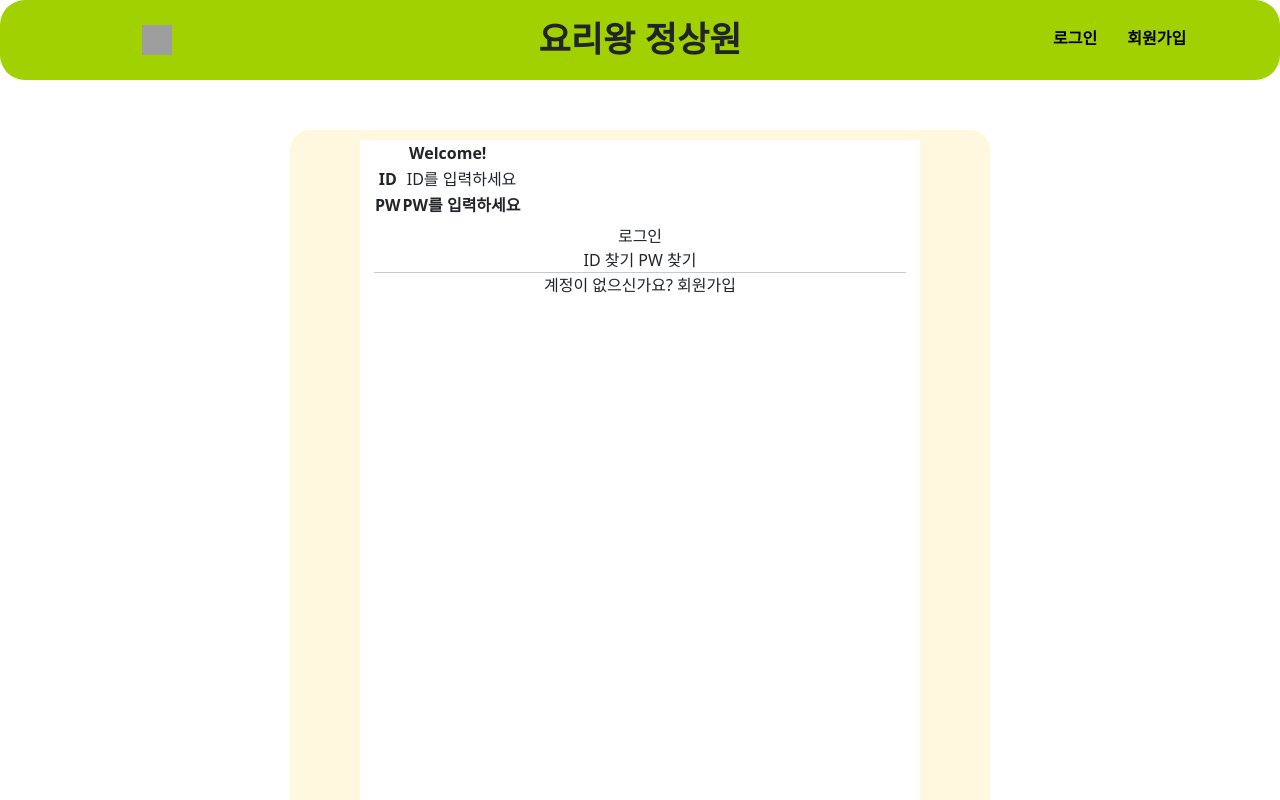
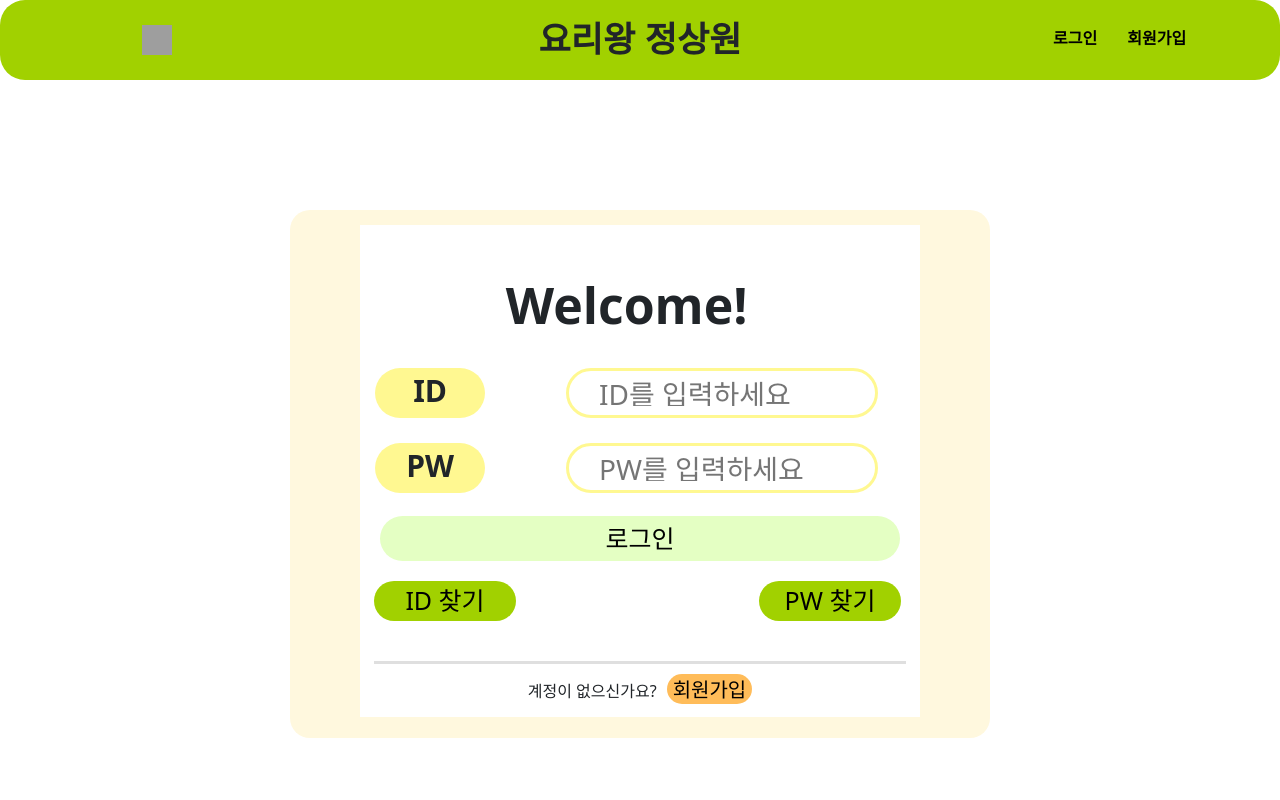
Before and after one commit to Umkimisstrong/React_SpringBootStudy, a React (Create React App) app in the folder TestProject002/demo/frontend/reactt002/: page /default/login in a window 1280 px wide. Shown: the top 800 px of the page. Built offline with nearby package versions, Linux system fonts and the light colour scheme; grey boxes are pictures that could not be loaded.

Commit message:
Login Page
Login jsx, css

```diff
--- a/TestProject002/demo/frontend/reactt002/src/components/cssModule/default/Login.module.css
+++ b/TestProject002/demo/frontend/reactt002/src/components/cssModule/default/Login.module.css
@@ -1,10 +1,38 @@
 /* components / cssModule / Login.module.css */
 
-.login_wrap { display: inline-block;          text-align: center;  width: 700px;  margin-top:50px;  margin-bottom:50px;
-              background-color: #fff8de;    border-radius: 20px; height: 748px;  padding-top: 5px; padding-bottom: 5px; }
+/* wrap */
+.login_wrap { display: inline-block;          text-align: center;  width: 700px;  margin-top:130px;  margin-bottom:300px;
+              background-color: #fff8de;    border-radius: 20px; height: 528px;  padding-top: 5px; padding-bottom: 5px; }
 
-.login_contents { display: inline-block; margin-top:5px; margin-bottom:5px; background-color: white; width: 80%; text-align: center; height: 98%;}
+/* contents */
+.login_contents { display: inline-block; margin-top:10px; margin-bottom:10px; background-color: white; width: 80%; text-align: center; height: 95%;}
 
-.login_contents_tbl { display: inline-block; width: 95%;}
+/* tbl */
+.login_contents_tbl { display: inline-block; width: 95%; height: 255px; margin-top:30px;}
+.login_contents_tbl_all { width: 95%; border-spacing:  10px;}
+.login_contents_tbl_thead { height: 100px; font-size:50px;}
+.login_contents_tbl_tbody { height: 150px;}
+
+.login_contents_tbl_th { width: 20%;}
+.login_contents_tbl_th_div { height: 50px; background-color: #fff891; border-radius: 65px; font-size:30px;}
+
+
+.login_contents_tbl_td { width: 70%;}
+.login_contents_tbl_td_div { height: 50px; border-color: #fff891; border-radius: 65px; font-size:30px; border-style: solid; margin: 0 auto;  width: 80%; margin-right:0}
+.login_contents_tbl_td_div_input {border: 0;   display: inline-table;   height: 25px;   width: 250px;   font-size: 28px; outline:0}
+
+
+/* btn */
 .login_contents_btn_area { text-align: center; }
-.login_contents_hr {width: 95%; margin: auto; text-align: center;}
+.login_contents_btn { width: 93%;   border: 0;   border-radius: 30px;   height: 45px;   font-size: 25px;   background-color: #e4ffc3; }
+
+.login_contents_btn_find { margin-top : 20px; width: 100%; display: flex; margin-bottom: 40px;}
+.login_contents_btn_find_div_left { width: 150px; margin-left: 10px;}
+.login_contents_btn_find_div_left_btn { width: 95%;   border: 0;   border-radius: 30px;   height: 40px;   font-size: 25px;   background-color: #a1d100; }
+
+.login_contents_btn_find_div_right { width: 150px; margin-left: 235px;}
+.login_contents_btn_find_div_right_btn { width: 95%;   border: 0;   border-radius: 30px;   height: 40px;   font-size: 25px;   background-color: #a1d100; }
+
+.login_contents_btn_find_div_signup { margin-top:10px; display: inline-block; margin-top:10px; }
+.login_contents_btn_find_div_signup_btn {  border: 0;   border-radius: 30px;   height: 30px;   font-size: 20px;   background-color: #ffbc59; margin-left: 10px; }
+.login_contents_hr {width: 95%; margin: auto; text-align: center; height: 3px;   background-color: grey;    border: 0;}
--- a/TestProject002/demo/frontend/reactt002/src/components/default/Login.jsx
+++ b/TestProject002/demo/frontend/reactt002/src/components/default/Login.jsx
@@ -14,38 +14,59 @@ const Login = () => {
               <div className={styles.login_contents}>
 
                     <div className={styles.login_contents_tbl}>
-                        <table>
-                                <thead>
+                        <table className={styles.login_contents_tbl_all}>
+                                <thead className={styles.login_contents_tbl_thead}>
                                     <tr>
                                         <th colSpan="2">
                                             Welcome!
                                         </th>
                                     </tr>
                                 </thead>
-                                <tbody>
+                                <tbody className={styles.login_contents_tbl_tbody}>
                                     <tr>
-                                        <th> ID </th>
-                                        <td> ID를 입력하세요</td>
+                                        <th className={styles.login_contents_tbl_th}>
+                                            <div className={styles.login_contents_tbl_th_div}>
+                                                ID
+                                            </div>
+                                        </th>
+                                        <td className={styles.login_contents_tbl_td}>
+                                            <div className={styles.login_contents_tbl_td_div}>
+                                                <input type='text' placeholder='ID를 입력하세요' className={styles.login_contents_tbl_td_div_input}></input>
+                                            </div>
+                                        </td>
                                     </tr>
                                     <tr>
-                                        <th>PW</th>
-                                        <th> PW를 입력하세요</th>
+                                        <th className={styles.login_contents_tbl_th}>
+                                            <div className={styles.login_contents_tbl_th_div}>
+                                                PW
+                                            </div>
+                                        </th>
+                                        <td className={styles.login_contents_tbl_td}>
+                                            <div className={styles.login_contents_tbl_td_div}>
+                                                <input type='password' placeholder='PW를 입력하세요' className={styles.login_contents_tbl_td_div_input}></input>
+                                            </div>
+                                        </td>
                                     </tr>
                                 </tbody>
                             </table>
                     </div> {/*   end region : login_contents_tbl */}
 
                     <div className={styles.login_contents_btn_area}>
-                        로그인
-                        <div>
-                            ID 찾기
-                            PW 찾기
+                        <input type='button' className={styles.login_contents_btn} value='로그인'></input>
+                        <div className={styles.login_contents_btn_find}>
+                            <div className={styles.login_contents_btn_find_div_left}>
+                            <input type='button' className={styles.login_contents_btn_find_div_left_btn} value='ID 찾기'></input>
+                            </div>
+                            <div className={styles.login_contents_btn_find_div_right}>
+                            <input type='button' className={styles.login_contents_btn_find_div_right_btn} value='PW 찾기'></input>
+                            </div>
                         </div>
                         <hr className={styles.login_contents_hr}></hr>
                     </div>
 
-                    <div>
-                        계정이 없으신가요? 회원가입
+                    <div className={styles.login_contents_btn_find_div_signup}>
+                        계정이 없으신가요?
+                    <input type='button' className={styles.login_contents_btn_find_div_signup_btn} value='회원가입'></input>
                     </div>
 
                 </div> {/*   end region : login_contents */}
```
